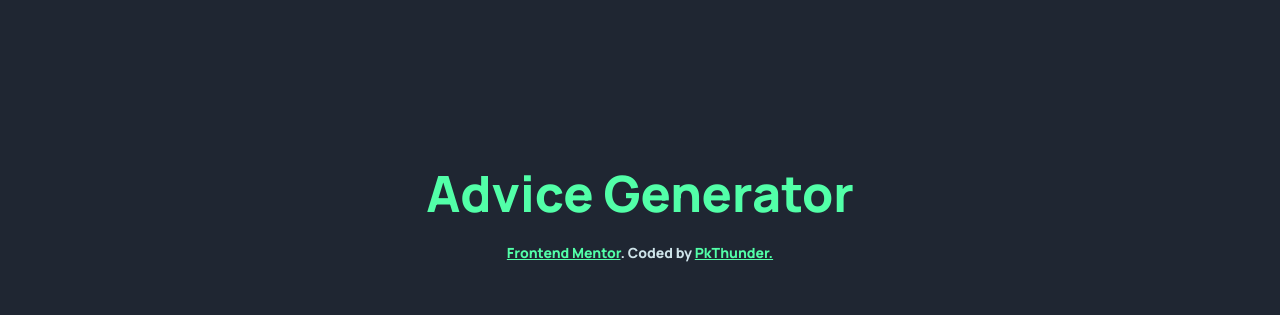
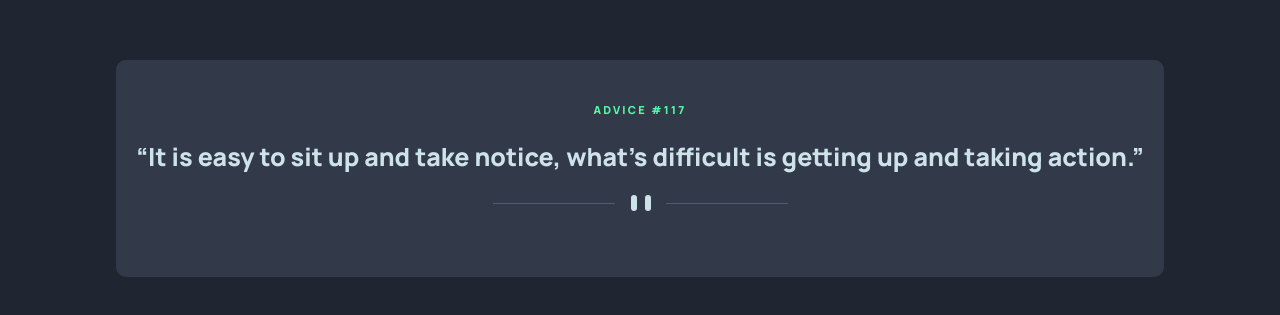
Before and after one commit to pkthunder87/advice-generator, a React (Vite) app: page / in a window 1280 px wide. Shown: the part 207-522 px from the top of the page. Built offline with nearby package versions, Linux system fonts and the light colour scheme.

Commit message:
Feat: Add initial HTML layout

```diff
--- a/src/App.jsx
+++ b/src/App.jsx
@@ -5,7 +5,6 @@ import "./sass/main.scss";
 function App() {
   return (
     <AppLayout>
-      <div className="main-title">Advice Generator</div>
       <Attribution />
     </AppLayout>
   );
--- a/src/components/AppLayout.jsx
+++ b/src/components/AppLayout.jsx
@@ -1,5 +1,17 @@
 function AppLayout({ children }) {
-  return <main className="app-layout">{children}</main>;
+  return (
+    <main className="app-layout advice">
+      <h2 className="advice__number">Advice #117</h2>
+      <h2 className="advice__text">
+        &ldquo;It is easy to sit up and take notice, what&apos;s difficult is
+        getting up and taking action.&rdquo;
+      </h2>
+      <img
+        src="./assets/images/pattern-divider-mobile.svg"
+        alt="page divider"
+      />
+    </main>
+  );
 }
 
 export default AppLayout;
--- a/src/sass/_base.scss
+++ b/src/sass/_base.scss
@@ -74,6 +74,8 @@ body {
   justify-content: center;
   align-items: center;
 
+  padding-inline: 1.5rem;
+
   button {
     color: var(--color-grey);
     border: none;
--- a/src/sass/_components.scss
+++ b/src/sass/_components.scss
@@ -23,7 +23,24 @@
    1.0 Phones & Tablets 0 - 900px
    ============================== */
 
-.main-title {
-  color: var(--color-neon-green);
-  font-size: 5rem;
+.advice {
+  padding-block-start: 4.2rem;
+  padding-block-end: 6.6rem;
+  padding-inline: 2rem;
+  margin-block-start: -5rem;
+
+  &__number {
+    font-size: 1.1rem;
+    text-transform: uppercase;
+    letter-spacing: 0.2em;
+    padding-block-end: 2.2rem;
+  }
+
+  &__text {
+    font-size: 2.5rem;
+    text-align: center;
+    padding-block-end: 2.1rem;
+
+    color: var(--color-light-cyan);
+  }
 }
--- a/src/sass/_layout.scss
+++ b/src/sass/_layout.scss
@@ -49,6 +49,11 @@
   justify-content: center;
   align-items: center;
   position: relative;
+  flex-direction: column;
+  // margin-block-start: -8rem;
+  border-radius: 10px;
+
+  background: var(--color-dark-grayish-blue);
 
   @media (min-width: 520px) {
   }
```
